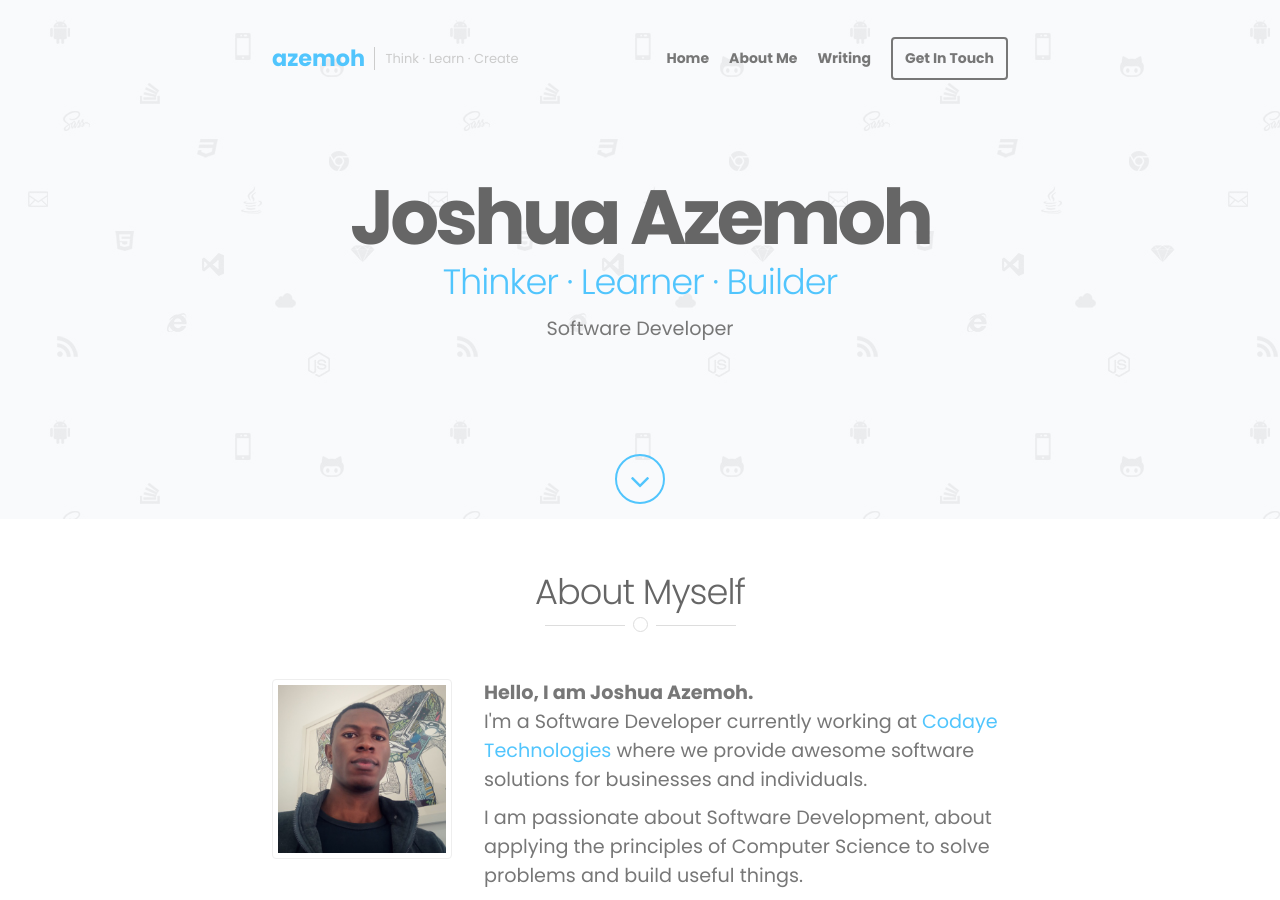
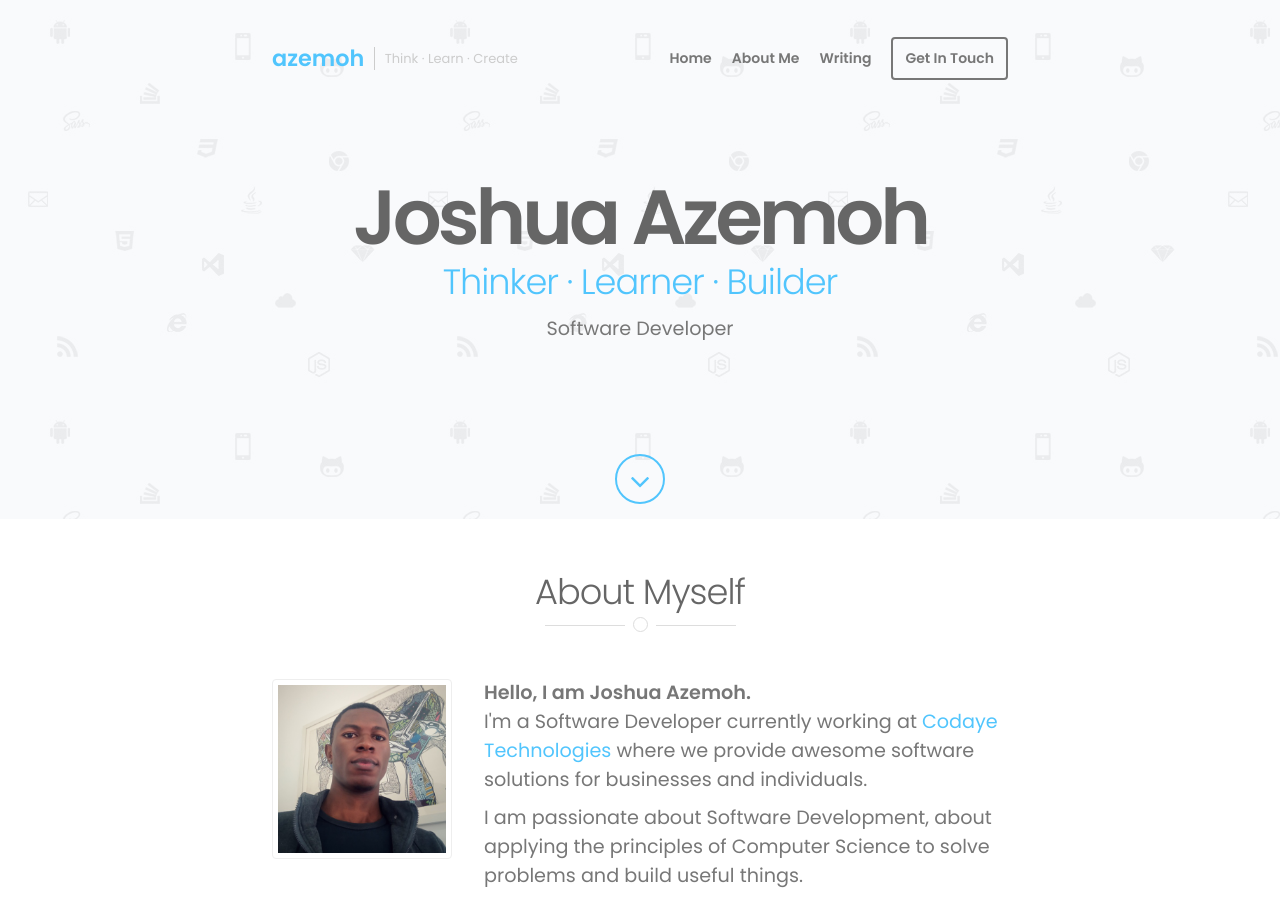
Before and after one commit to azemoh/azemoh.com, a Jekyll site: the page built from index.html, in a window 1280 px wide and 900 px high. Built offline with Jekyll 4.4.1, drawn with Linux system fonts in a browser that asks for light colours; nearby versions of some CDN libraries; some web fonts are replaced.

Commit message:
Update google font link

```diff
--- a/_includes/head.html
+++ b/_includes/head.html
@@ -20,7 +20,7 @@
 <link rel="stylesheet" href="{{ '/assets/css/style.css' | prepend: site.baseurl }}">
 <link rel="canonical" href="{{ page.url | replace:'index.html','' | prepend: site.baseurl | prepend: site.url }}">
 {% if site.env != "dev" %}
-<link href="https://fonts.googleapis.com/css?family=Poppins:300,400,700" rel="stylesheet" type="text/css">
+<link href="https://fonts.googleapis.com/css?family=Poppins:300,400,600" rel="stylesheet" type="text/css">
 <!-- Schema.org -->
 <script type="application/ld+json">
 {
```
